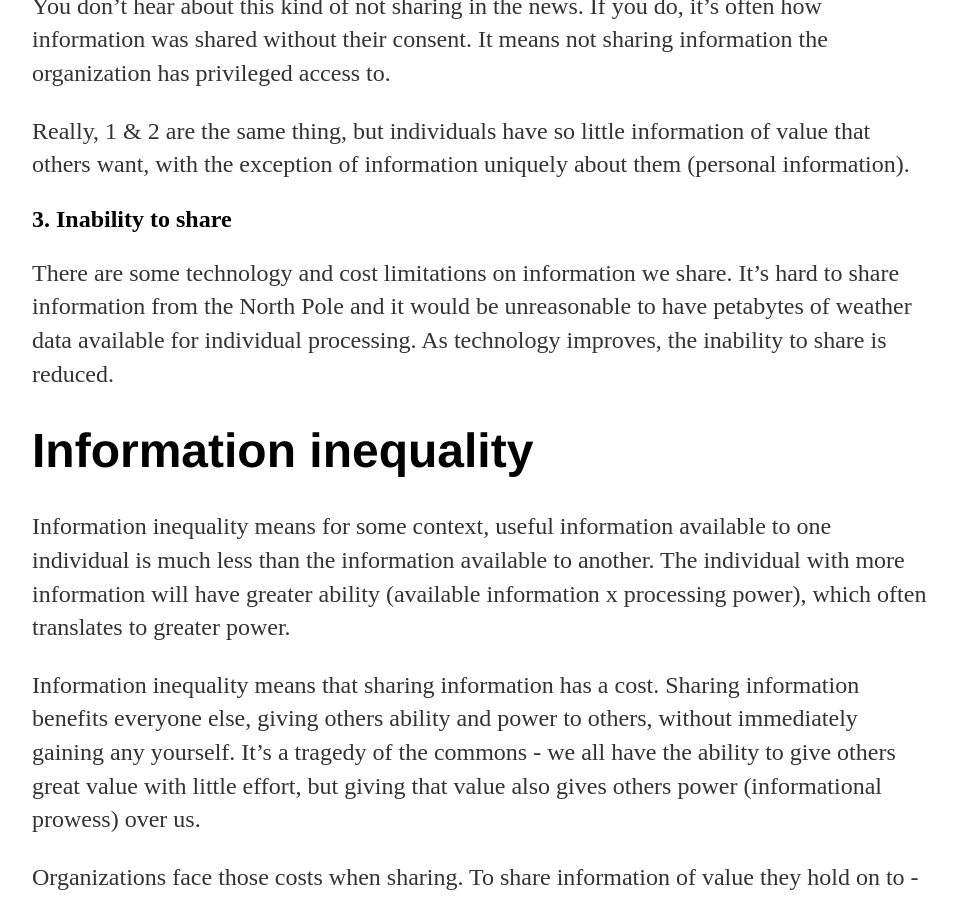
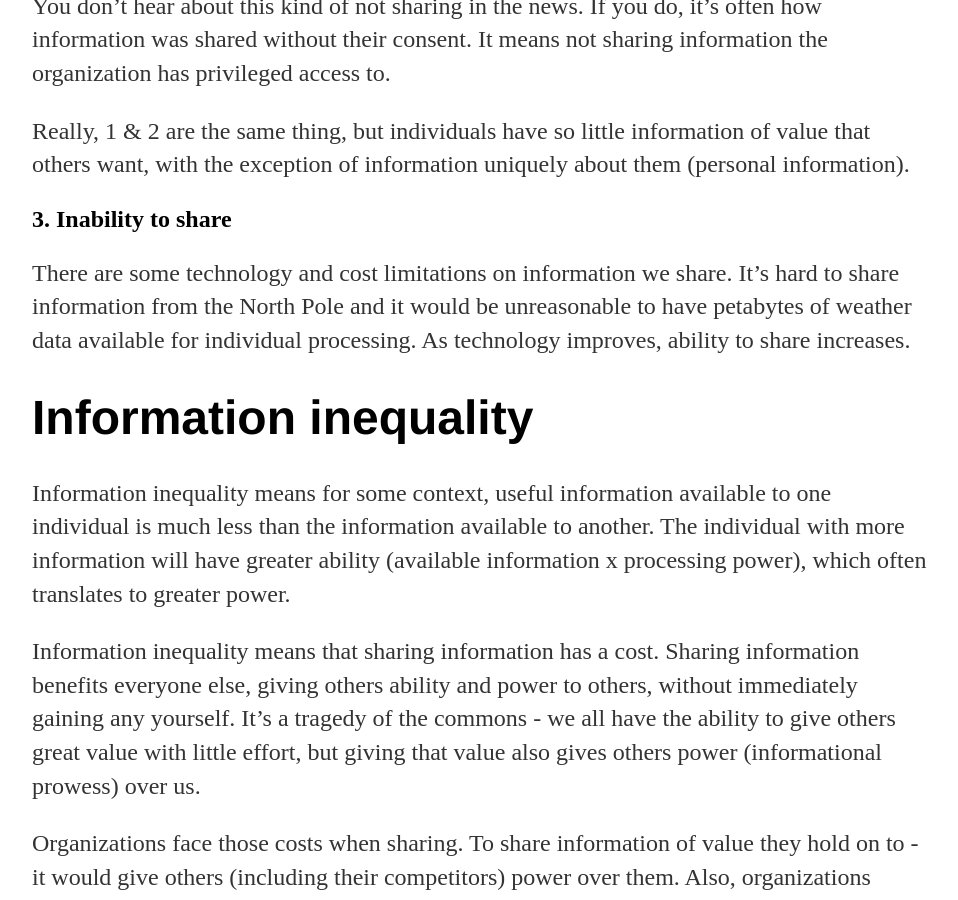
Before and after one commit to curiousest/curiousest.github.io, a Jekyll site: the page built from _posts/2016-12-22-privacy-is-a-tragedy-of-the-commons.md, in a window 1280 px wide and 900 px high, scrolled down 976 px. Shown: the whole window, without its empty margins (160-1118 px from the left). Built offline with Jekyll 4.4.1, drawn with Linux system fonts in a browser that asks for light colours.

Commit message:
Update 2016-12-22-privacy-is-a-tragedy-of-the-commons.md

```diff
--- a/_posts/2016-12-22-privacy-is-a-tragedy-of-the-commons.md
+++ b/_posts/2016-12-22-privacy-is-a-tragedy-of-the-commons.md
@@ -31,7 +31,7 @@
 
 ## 3. Inability to share
 
-There are some technology and cost limitations on information we share. It's hard to share information from the North Pole and it would be unreasonable to have petabytes of weather data available for individual processing. As technology improves, the inability to share is reduced.
+There are some technology and cost limitations on information we share. It's hard to share information from the North Pole and it would be unreasonable to have petabytes of weather data available for individual processing. As technology improves, ability to share increases.
 
 # Information inequality
 
```
